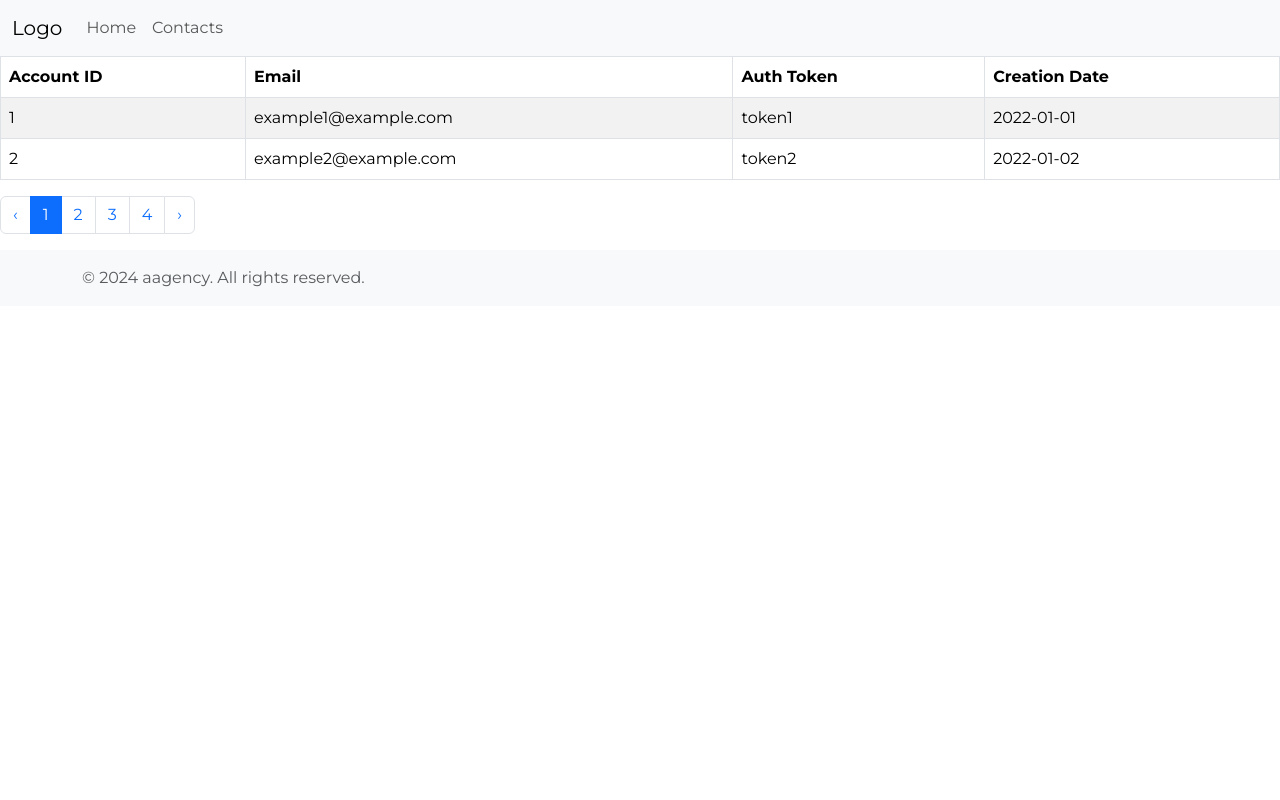
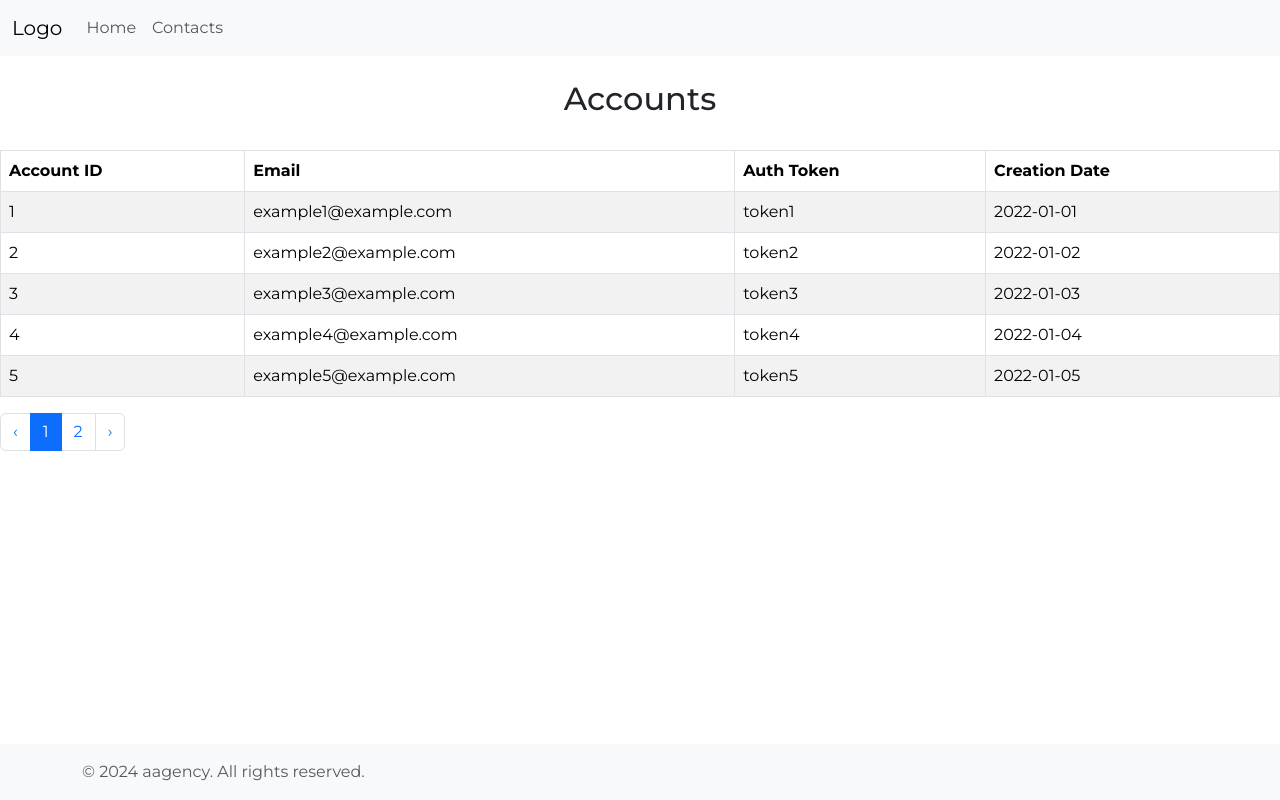
Before and after one commit to vladyslavZinchenko77/aagency-test, a React (Vite) app: page / in a window 1280 px wide. Built offline with nearby package versions, Linux system fonts and the light colour scheme.

Commit message:
added content on acounts page

```diff
--- a/src/App.tsx
+++ b/src/App.tsx
@@ -1,54 +1,16 @@
 import { FC } from 'react';
 import Header from './components/Header';
-import TableCustom from './components/TableCustom';
+import Accounts from './pages/Accounts';
 import Footer from './components/Footer';
 
 import './App.scss';
 
-const columns = [
-  {
-    key: 'accountId',
-    label: 'Account ID',
-    render: (item: any) => item.accountId,
-  },
-  {
-    key: 'email',
-    label: 'Email',
-    render: (item: any) => item.email,
-  },
-  {
-    key: 'authToken',
-    label: 'Auth Token',
-    render: (item: any) => item.authToken,
-  },
-  {
-    key: 'creationDate',
-    label: 'Creation Date',
-    render: (item: any) => item.creationDate,
-  },
-];
-
 const App: FC = () => {
-  const initialData = [
-    {
-      accountId: 1,
-      email: 'example1@example.com',
-      authToken: 'token1',
-      creationDate: '2022-01-01',
-    },
-    {
-      accountId: 2,
-      email: 'example2@example.com',
-      authToken: 'token2',
-      creationDate: '2022-01-02',
-    },
-  ];
-
   return (
     <>
       <Header />
       <main>
-        <TableCustom columns={columns} totalItems={20} data={initialData} />
+        <Accounts />
       </main>
       <Footer />
     </>
--- a/src/pages/Accounts/Accouns.tsx
+++ b/src/pages/Accounts/Accouns.tsx
@@ -1,7 +1,86 @@
 import { FC } from 'react';
+import TableCustom from '../../components/TableCustom';
+import './Accounts.scss';
+
+const columns = [
+  {
+    key: 'accountId',
+    label: 'Account ID',
+    render: (item: any) => item.accountId,
+  },
+  {
+    key: 'email',
+    label: 'Email',
+    render: (item: any) => item.email,
+  },
+  {
+    key: 'authToken',
+    label: 'Auth Token',
+    render: (item: any) => item.authToken,
+  },
+  {
+    key: 'creationDate',
+    label: 'Creation Date',
+    render: (item: any) => item.creationDate,
+  },
+];
 
 const Accounts: FC = () => {
-  return <div>Accounts</div>;
+  const initialData = [
+    {
+      accountId: 1,
+      email: 'example1@example.com',
+      authToken: 'token1',
+      creationDate: '2022-01-01',
+    },
+    {
+      accountId: 2,
+      email: 'example2@example.com',
+      authToken: 'token2',
+      creationDate: '2022-01-02',
+    },
+    {
+      accountId: 3,
+      email: 'example3@example.com',
+      authToken: 'token3',
+      creationDate: '2022-01-03',
+    },
+    {
+      accountId: 4,
+      email: 'example4@example.com',
+      authToken: 'token4',
+      creationDate: '2022-01-04',
+    },
+    {
+      accountId: 5,
+      email: 'example5@example.com',
+      authToken: 'token5',
+      creationDate: '2022-01-05',
+    },
+    {
+      accountId: 6,
+      email: 'example6@example.com',
+      authToken: 'token6',
+      creationDate: '2022-01-06',
+    },
+    {
+      accountId: 7,
+      email: 'example7@example.com',
+      authToken: 'token7',
+      creationDate: '2022-01-07',
+    },
+  ];
+
+  return (
+    <div className="accounts">
+      <h2 className="accounts__title">Accounts</h2>
+      <TableCustom
+        columns={columns}
+        totalItems={initialData.length}
+        data={initialData}
+      />
+    </div>
+  );
 };
 
 export default Accounts;
--- /dev/null
+++ b/src/pages/Accounts/Accounts.scss
@@ -0,0 +1,8 @@
+
+.accounts{
+    height: calc(100vh - 112px);
+    .accounts__title{
+        text-align: center;
+        padding: 24px 0;
+    }
+}
```
